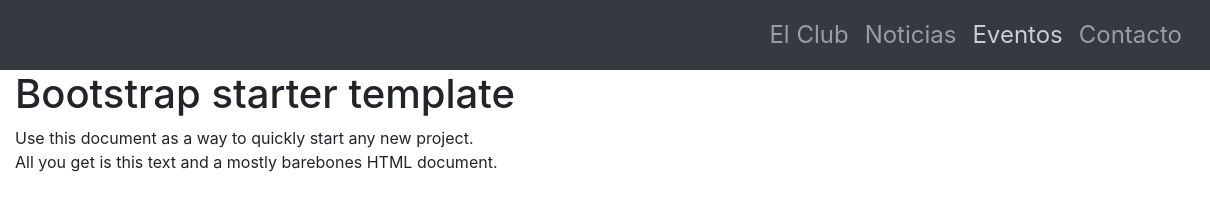
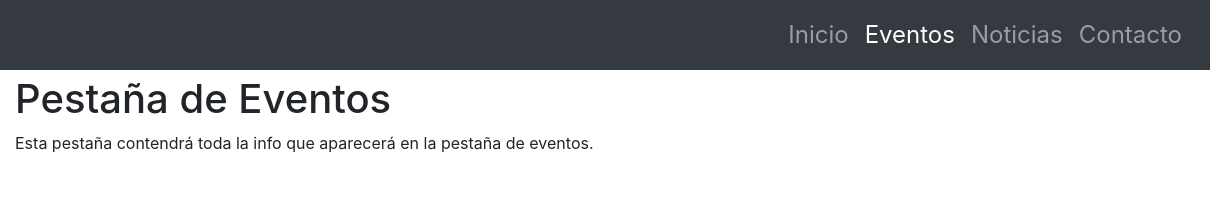
Before and after one commit to Canario0/Waterpolo-Valladolid, a plain HTML site: page index.html in a window 1280 px wide. Both pictures are taken after a click on the link "Eventos". Shown: the full height of the page, 70-1280 px from the left. Drawn offline with nearby package versions, Linux system fonts and the light colour scheme.

Commit message:
Añadido lógica basica
Acabada la estructura principal con una lógica básica

```diff
--- a/index.html
+++ b/index.html
@@ -14,7 +14,7 @@
 
     <style>
         body {
-            padding-top: 70px;
+            padding-top: 75px;
         }
 
         .navbar {
@@ -30,6 +30,11 @@
         .nav-link {
             font-size: 1.5rem;
         }
+
+
+        .nav-link.active {
+            background-color: #343a40 !important;
+        }
     </style>
 </head>
 
@@ -44,32 +49,70 @@
         </button>
 
         <div class="collapse navbar-collapse" id="navbarContent">
-            <ul class="navbar-nav ml-auto mr-1">
+            <ul class="nav navbar-nav nav-pills ml-auto mr-1" id="pills-tab">
                 <li class="nav-item">
-                    <a class="nav-link" href="#">El Club
+                    <a class="nav-link active" href="#inicioData" data-toggle="pill">Inicio
                     </a>
                 </li>
                 <li class="nav-item">
-                    <a class="nav-link " href="#">Noticias</a>
+                    <a class="nav-link " href="#eventosData" data-toggle="pill">Eventos</a>
                 </li>
                 <li class="nav-item">
-                    <a class="nav-link" href="#">Eventos</a>
+                    <a class="nav-link" href="#noticiasData" data-toggle="pill">Noticias</a>
                 </li>
                 <li class="nav-item">
-                    <a class="nav-link" href="#">Contacto</a>
+                    <a class="nav-link" href="#contactoData" data-toggle="pill">Contacto</a>
                 </li>
             </ul>
         </div>
     </nav>
 
-    <div class="container">
-        <div class="starter-template">
-            <h1>Bootstrap starter template</h1>
-            <p>Use this document as a way to quickly start any new project.
-                <br> All you get is this text and a mostly barebones HTML document.</p>
+    <div class="tab-content">
+        <!-- Contenido pestaña inicio -->
+        <div id="inicioData" class="tab-pane show active">
+            <div class="container">
+                <div class="starter-template">
+                    <h1>Pestaña de Inicio</h1>
+                    <p>Esta pestaña contendrá toda la info que aparecerá en la pestaña de inicio.</p>
+                </div>
+            </div>
         </div>
+        <!-- / Contenido pestaña inicio -->
+
+        <!-- Contenido pestaña eventos -->
+        <div id="eventosData" class="tab-pane">
+            <div class="container">
+                <div class="starter-template">
+                    <h1>Pestaña de Eventos</h1>
+                    <p>Esta pestaña contendrá toda la info que aparecerá en la pestaña de eventos.</p>
+                </div>
+            </div>
+        </div>
+        <!-- / Contenido pestaña eventos -->
+
+
+        <!-- Contenido pestaña noticias -->
+        <div id="noticiasData" class="tab-pane">
+            <div class="container">
+                <div class="starter-template">
+                    <h1>Pestaña de Noticias</h1>
+                    <p>Esta pestaña contendrá toda la info que aparecerá en la pestaña de noticias.</p>
+                </div>
+            </div>
+        </div>
+        <!-- / Contenido pestaña noticias -->
+
+        <!-- Contenido pestaña contacto -->
+        <div id="contactoData" class="tab-pane">
+            <div class="container">
+                <div class="starter-template">
+                    <h1>Pestaña de Contacto</h1>
+                    <p>Esta pestaña contendrá toda la info que aparecerá en la pestaña de contacto.</p>
+                </div>
+            </div>
+        </div>
+        <!-- / Contenido pestaña contacto -->
     </div>
-    <!-- /.container -->
 
     <!-- Bootstrap core JavaScript
     ================================================== -->
```
